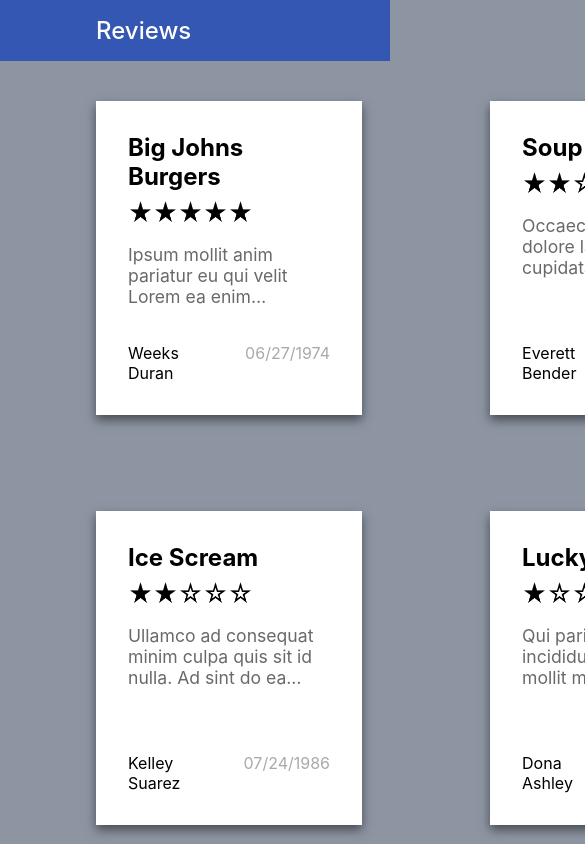
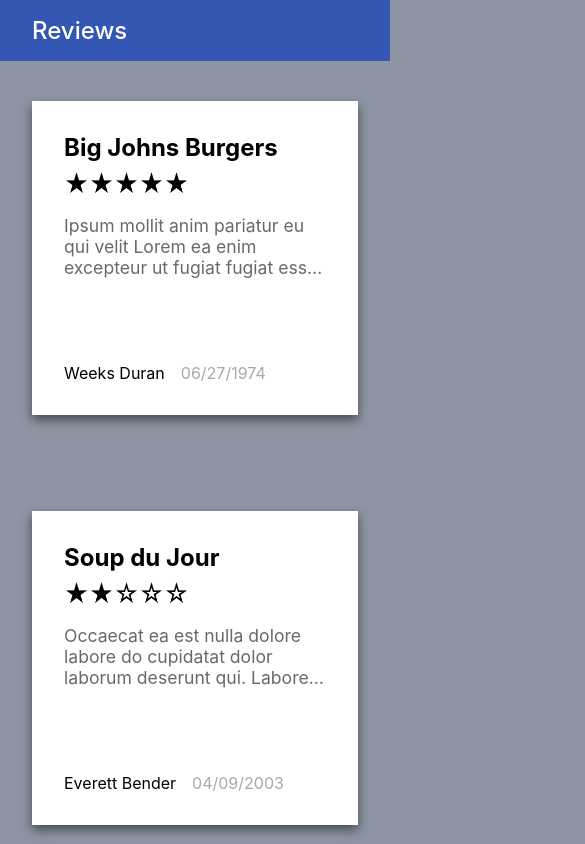
Before and after one commit to Andrew-Tolentino/rt-coding-challenge, a React (Create React App) app: page / in a window 390 px wide. Shown: the top 844 px of the page, 585 px wide, since content can reach past the window. Built offline with nearby package versions, Linux system fonts and the light colour scheme.

Commit message:
Add media queries

```diff
--- a/src/pages/reviews-page/reviews-page.css
+++ b/src/pages/reviews-page/reviews-page.css
@@ -4,3 +4,25 @@
   column-gap: 8rem;
   row-gap: 6rem;
 }
+
+@media only screen and (max-width: 1100px) {
+  .ReviewsPageContainer {
+    column-gap: 4rem;
+
+  }
+}
+
+@media only screen and (max-width: 930px) {
+  .ReviewsPageContainer {
+    grid-template-columns: repeat(2, 1fr);
+    row-gap: 6rem;
+  }
+}
+
+@media only screen and (max-width: 650px) {
+  .ReviewsPageContainer {
+    display: grid;
+    grid-template-columns: 1fr;
+    row-gap: 6rem;
+  }
+}
--- a/src/shared/components/review-card/review-card.css
+++ b/src/shared/components/review-card/review-card.css
@@ -34,10 +34,11 @@
   display: flex;
   justify-content: space-between;
   font-size: 1em;
+  flex-wrap: wrap;
 }
 
 .ReviewCardContainer #review-footer #review-footer-date {
-  margin-left: 2rem;
+  margin-left: 1rem;
   color: #A9A9A9;
 }
 
--- a/src/shared/layouts/root-layout/root-layout.css
+++ b/src/shared/layouts/root-layout/root-layout.css
@@ -21,3 +21,14 @@
   margin-top: 2.5rem;
   padding: 0 6rem;
 }
+
+@media only screen and (max-width: 1220px) {
+  .MainContent {
+    margin-top: 2.5rem;
+    padding: 0 2rem;
+  }
+
+  .NavBarContainer {
+    padding: 1rem 2rem;
+  }
+}
```
